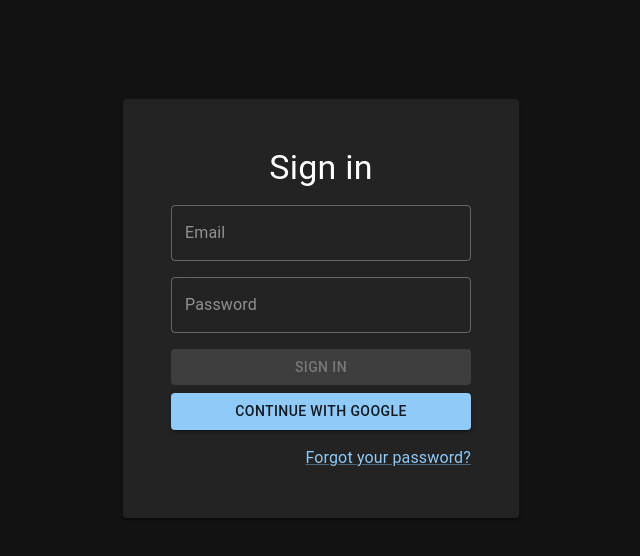
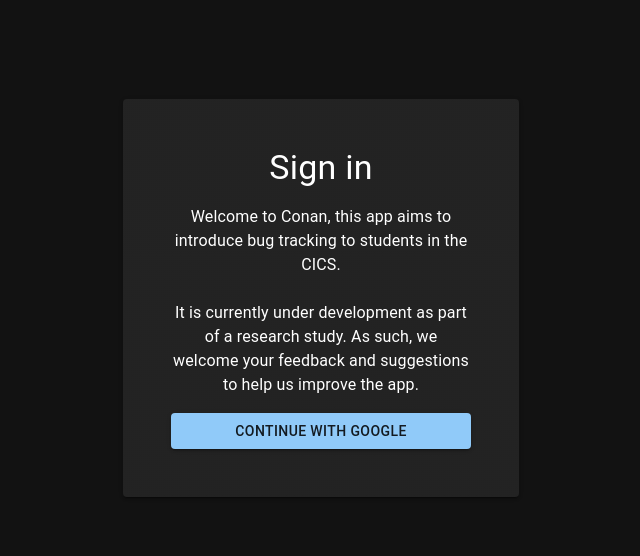
Before and after one commit to mlmabuti/conan-bug-tracker, a React (Vite) app: page / in a window 1280 px wide. Shown: the top 556 px of the page, without its empty margins (319-959 px from the left). Built offline with nearby package versions, Linux system fonts and the light colour scheme; no server answers.

Commit message:
add more search filters, move search bar, change login

```diff
--- a/src/components/TicketsTable.jsx
+++ b/src/components/TicketsTable.jsx
@@ -10,10 +10,25 @@ export const TicketsTable = (props) => {
     try {
         if (props.search) {
             const filteredResolvedTickets = resolvedTickets.filter((ticket) => {
-                return ticket.ticketTitle.toLowerCase().includes(props.search.toLowerCase())
+                return ticket.ticketTitle.toLowerCase().includes(props.search.toLowerCase()) ||
+                    ticket.priority.toLowerCase().includes(props.search.toLowerCase()) ||
+                    ticket.assignee.toLowerCase().includes(props.search.toLowerCase()) ||
+                    ticket.due.toLowerCase().includes(props.search.toLowerCase()) ||
+                    ticket.label.toLowerCase().includes(props.search.toLowerCase()) ||
+                    ticket.lastModified.toLowerCase().includes(props.search.toLowerCase()) ||
+                    ticket.ticketAuthor.toLowerCase().includes(props.search.toLowerCase())
+
+
             })
             const filteredUnresolvedTickets = unresolvedTickets.filter((ticket) => {
-                return ticket.ticketTitle.toLowerCase().includes(props.search.toLowerCase())
+                return ticket.ticketTitle.toLowerCase().includes(props.search.toLowerCase()) ||
+                    ticket.priority.toLowerCase().includes(props.search.toLowerCase()) ||
+                    ticket.assignee.toLowerCase().includes(props.search.toLowerCase()) ||
+                    ticket.due.toLowerCase().includes(props.search.toLowerCase()) ||
+                    ticket.label.toLowerCase().includes(props.search.toLowerCase()) ||
+                    ticket.lastModified.toLowerCase().includes(props.search.toLowerCase()) ||
+                    ticket.ticketAuthor.toLowerCase().includes(props.search.toLowerCase())
+
             })
 
             if (props.search && props.showResolved) {
--- a/src/pages/Auth.jsx
+++ b/src/pages/Auth.jsx
@@ -8,17 +8,6 @@ export const Auth = (props) => {
     const [email, setEmail] = useState("");
     const [password, setPassword] = useState("");
     const [isIncorrect, setIsIncorrect] = useState(false);
-
-    const signIn = async () => {
-        try {
-            await createUserWithEmailAndPassword(auth, email, password)
-            props.setLoggedIn(true)
-            setIsIncorrect(false);
-        } catch (err) {
-            console.error(err)
-            setIsIncorrect(true);
-        }
-    }
 
     const signInWithGoogle = async () => {
         try {
@@ -32,28 +21,18 @@ export const Auth = (props) => {
     return (<Container maxWidth="xs">
             <Paper sx={{p: 6, mt: "25%"}} elevation={2}>
 		    <Stack spacing={2}>
-                    <Typography variant="h4" sx={{mb: "12px"}} alignSelf="center"> Sign in</Typography>
-
-                    {isIncorrect ? <Typography variant="subtitle2" sx={{color: "red"}}>
-                        Invalid email or password. Please try again.
-                    </Typography> : false}
-
-                    <TextField disabled type="email" label="Email"
-                               onChange={(e) => setEmail(e.target.value)}></TextField>
-                    <TextField disabled type="password" label="Password"
-                               onChange={(e) => setPassword(e.target.value)}></TextField>
+                    <Typography variant="h4" alignSelf="center">Sign in</Typography>
+                    <center>
+                        <Typography variant="body" sx={{mb: "12px"}} alignSelf="center">Welcome to Conan, this app aims to introduce bug tracking to students in the CICS. <br/> <br/>
+                            It is currently under development as part of a research study. As such, we welcome your feedback and suggestions to help us improve the app.
+                        </Typography>
+                    </center>
 
                     <Stack spacing={1}>
-                        <Button disabled variant="contained" onClick={signIn}>Sign in</Button>
                         <Button variant="contained" onClick={signInWithGoogle}>Continue with
                             Google</Button>
                     </Stack>
 
-                    <Typography align="right">
-                        <Link>
-                            Forgot your password?
-                        </Link>
-                    </Typography>
                 </Stack>
             </Paper>
         </Container>)
--- a/src/pages/Project.jsx
+++ b/src/pages/Project.jsx
@@ -61,13 +61,13 @@ export const Project = (props) => {
                     <Typography sx={{mt:1}} variant="h4">
                         {props.project.title}
                     </Typography>
-                        <TextField sx={{ml: 2}} placeholder={"Search"} onChange={(c) => {
-                            setSearch(c.target.value)
-                        }} ></TextField>
                     </Stack>
                     <Stack
                         direction="row"
                         spacing={2}>
+                        <TextField sx={{ml: 2}} placeholder={"Search"} onChange={(c) => {
+                            setSearch(c.target.value)
+                        }} ></TextField>
                         <NewTicketFormModal currentUser={auth.currentUser.displayName} getTicketList={getTicketList} projectRef={projectRef}/>
                         <Button color="info" variant="contained"
                                 onClick={() => showResolved ? setShowResolved(false) : setShowResolved(true)}>
```
